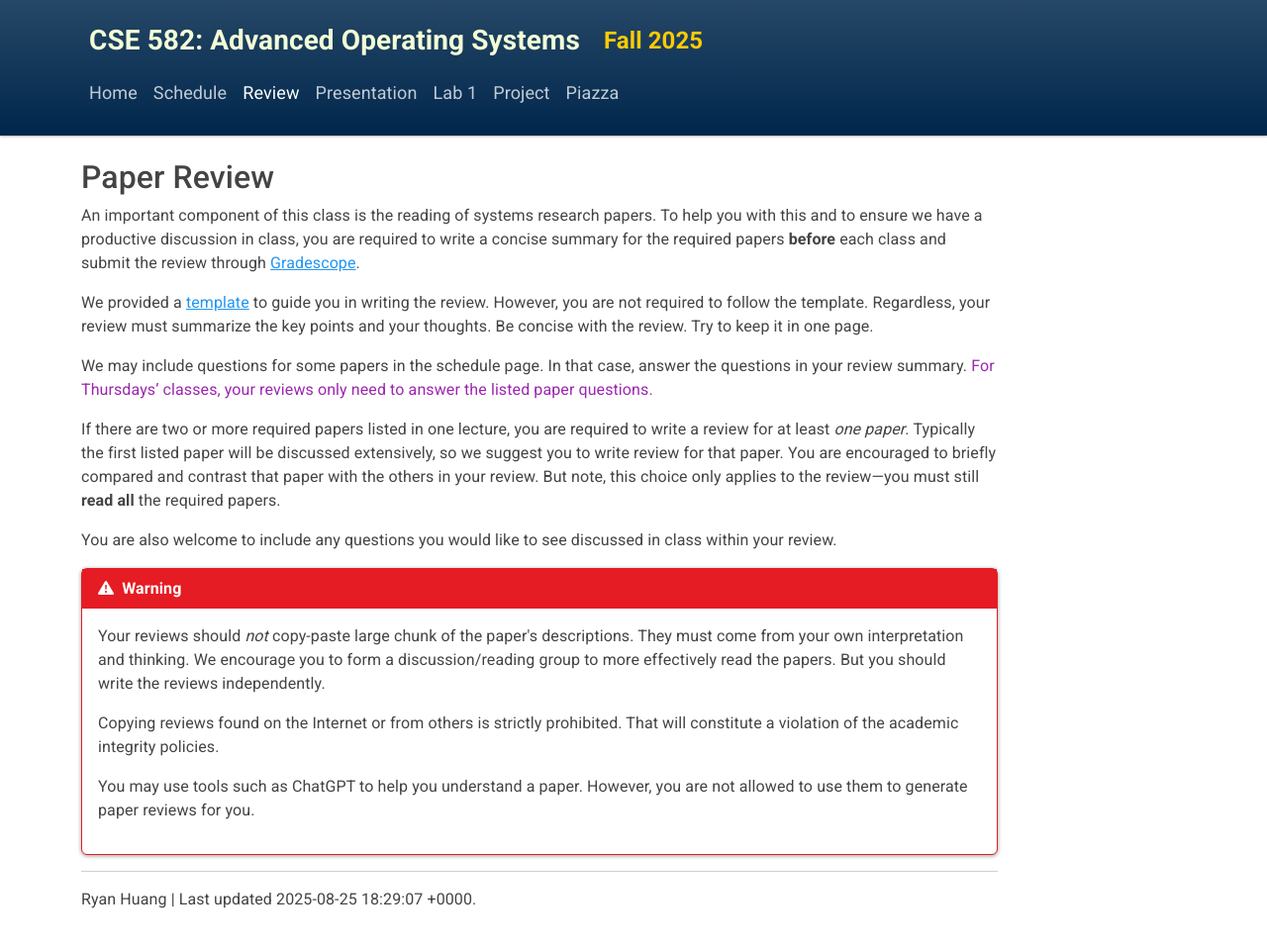
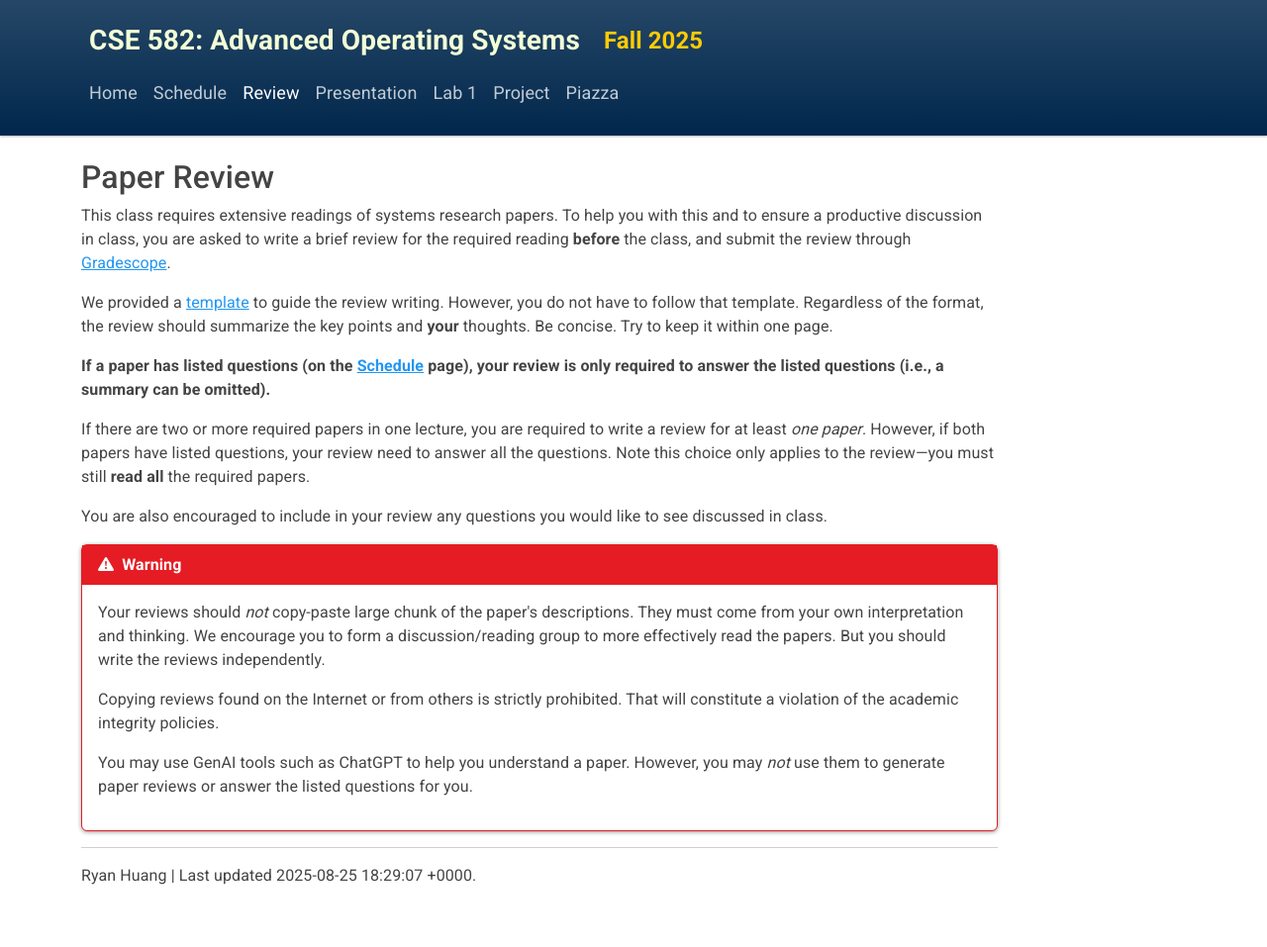
Before and after one commit to eecs582/eecs582.github.io, a Jekyll site: the page built from review.md, in a window 1280 px wide and 961 px high. Shown: the top 957 px of the window at 99% size. Built offline with Jekyll 4.4.1, drawn with Linux system fonts in a browser that asks for light colours.

Commit message:
update review requirements

```diff
--- a/review.md
+++ b/review.md
@@ -4,31 +4,17 @@ layout: default
 
 ## Paper Review
 
-An important component of this class is the reading of systems research papers.
-To help you with this and to ensure we have a productive discussion in class,
-you are required to write a concise summary for the required papers
-<b>before</b> each class and submit the review through
-[Gradescope](https://www.gradescope.com).
+This class requires extensive readings of systems research papers. To help you with this and to ensure a productive discussion in class, you are asked to write a brief review for the required reading <b>before</b> the class,
+and submit the review through [Gradescope](https://www.gradescope.com).
 
-We provided a [template](eecs582_review_summary.md) to guide you in writing the
-review. However, you are not required to follow the template. Regardless, your
-review must summarize the key points and your thoughts. Be concise with the
-review. Try to keep it in one page.
+We provided a [template](eecs582_review_summary.md) to guide the review writing. However, you do not have to follow that template. Regardless of the format, the review should summarize the key points and **your** thoughts. Be concise. Try to keep it within one page.
 
-We may include questions for some papers in the schedule page. In that case,
-answer the questions in your review summary. <span class="text-info">For Thursdays'
-classes, your reviews only need to answer the listed paper questions.</span>
+**If a paper has listed questions (on the [Schedule](schedule.html) page), your review is only required to answer the listed questions (i.e., a summary can be omitted).**
 
-If there are two or more required papers listed in one lecture, you are
-required to write a review for at least *one paper*. Typically the first listed
-paper will be discussed extensively, so we suggest you to write review for that
-paper. You are encouraged to briefly compared and contrast that paper with the
-others in your review. But note, this choice only applies to the review---you
-must still **read all** the required papers.
+If there are two or more required papers in one lecture, you are required to write a review for at least *one paper*. However, if both papers have listed questions, your review need to answer all the questions. Note this choice only applies to the review---you must still **read all** the required papers.
 
-
-You are also welcome to include any questions you would like to see discussed
-in class within your review.
+You are also encouraged to include in your review any questions you would like to see discussed
+in class.
 
 <div class="card border-danger">
   <div class="card-header bg-danger text-white">
@@ -48,8 +34,8 @@ in class within your review.
     </p>
 
     <p>
-    You may use tools such as ChatGPT to help you understand a paper. However, you
-    are not allowed to use them to generate paper reviews for you.
+    You may use GenAI tools such as ChatGPT to help you understand a paper. However, you
+    may <i>not</i> use them to generate paper reviews or answer the listed questions for you.
     </p>
   </div>
 </div>
```
Also changed, not shown: index.md (+4 -4 lines).
